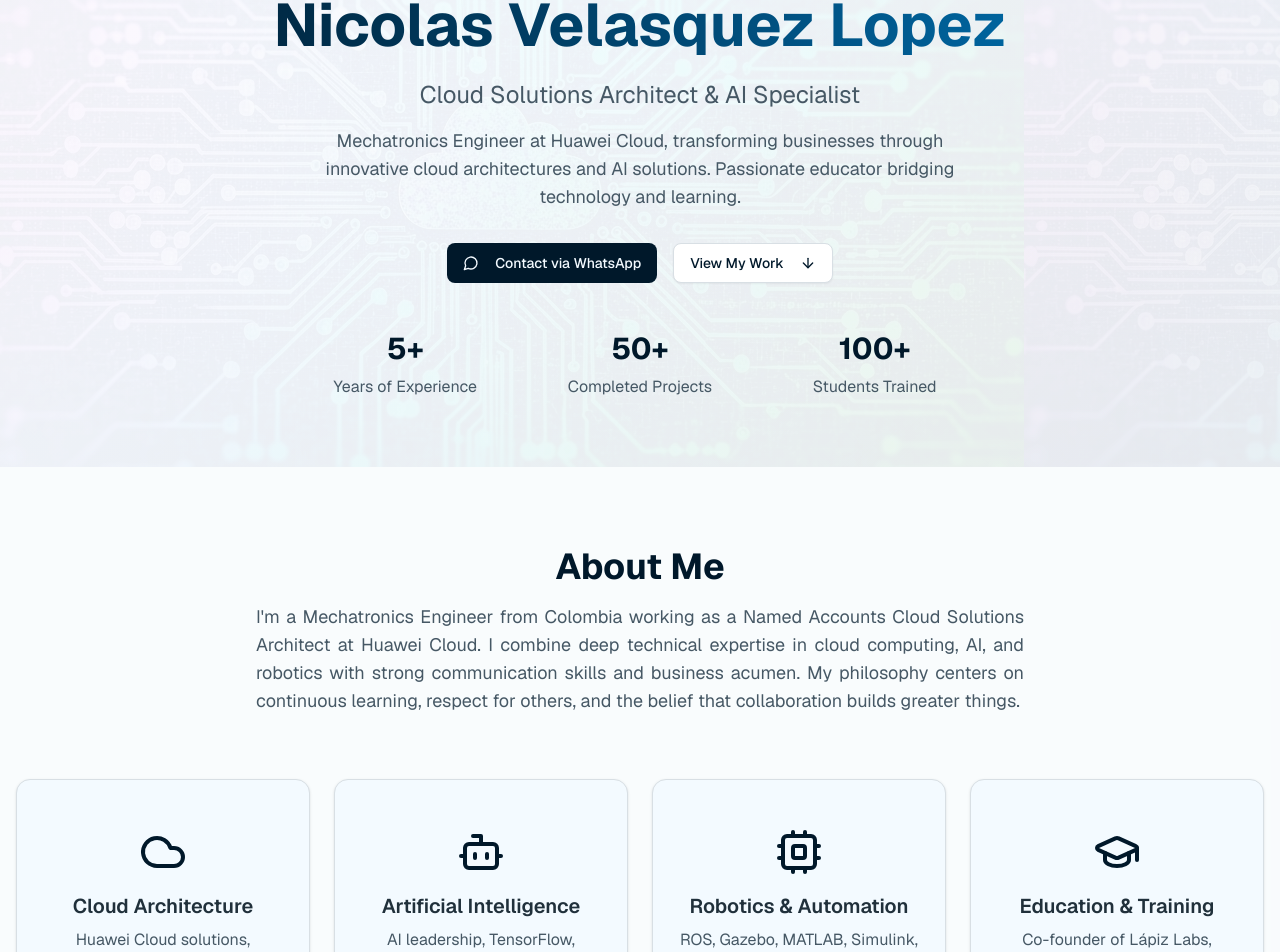
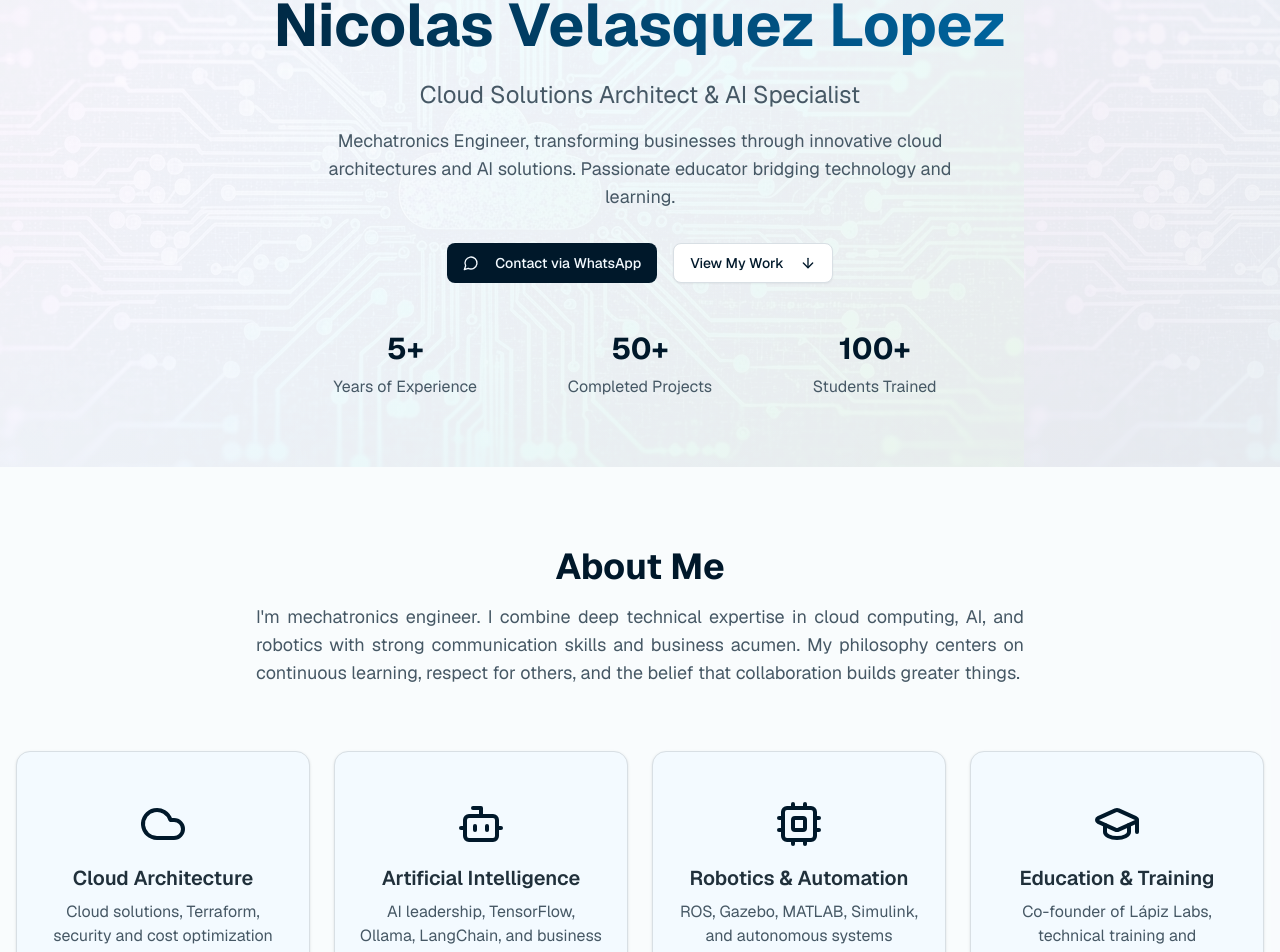
Before and after one commit to UnMecaNiko/professionalWebsite, a Next.js app: page / in a window 1280 px wide. Shown: the part 397-1349 px from the top of the page. Built offline with nearby package versions, Linux system fonts and the light colour scheme.

Commit message:
improved about section

```diff
--- a/contexts/language-context.tsx
+++ b/contexts/language-context.tsx
@@ -25,7 +25,7 @@ const translations = {
       greeting: "Hi, I'm",
       title: "Cloud Solutions Architect & AI Specialist",
       subtitle:
-        "Mechatronics Engineer at Huawei Cloud, transforming businesses through innovative cloud architectures and AI solutions. Passionate educator bridging technology and learning.",
+        "Mechatronics Engineer, transforming businesses through innovative cloud architectures and AI solutions. Passionate educator bridging technology and learning.",
       cta: "View My Work",
       contact: "Get In Touch",
     },
@@ -34,10 +34,10 @@ const translations = {
     about: {
       title: "About Me",
       description:
-        "I'm a Mechatronics Engineer from Colombia working as a Named Accounts Cloud Solutions Architect at Huawei Cloud. I combine deep technical expertise in cloud computing, AI, and robotics with strong communication skills and business acumen. My philosophy centers on continuous learning, respect for others, and the belief that collaboration builds greater things.",
+        "I'm mechatronics engineer. I combine deep technical expertise in cloud computing, AI, and robotics with strong communication skills and business acumen. My philosophy centers on continuous learning, respect for others, and the belief that collaboration builds greater things.",
       expertise: "Areas of Expertise",
       cloud: "Cloud Architecture",
-      cloudDesc: "Huawei Cloud solutions, Terraform, security and cost optimization",
+      cloudDesc: "Cloud solutions, Terraform, security and cost optimization",
       ai: "Artificial Intelligence",
       aiDesc: "AI leadership, TensorFlow, Ollama, LangChain, and business strategy",
       robotics: "Robotics & Automation",
@@ -94,7 +94,7 @@ const translations = {
 
     footer: {
       description:
-        "Mechatronics Engineer and Cloud Solutions Architect at Huawei Cloud. Transforming businesses through innovative cloud architectures, AI solutions, and robotics education.",
+        "Mechatronics Engineer and Cloud Solutions Architect. Transforming businesses through innovative cloud architectures, AI solutions, and robotics education.",
       services: {
         title: "Services",
         list: [
@@ -108,8 +108,8 @@ const translations = {
       contact: {
         title: "Contact",
       },
-      copyright: "© 2024 Nicolas Velasquez Lopez. All rights reserved.",
-      tagline: "Huawei Cloud Solutions Architect • AI Specialist • Robotics Educator • Colombia",
+      copyright: "© 2025 Nicolas Velasquez Lopez. All rights reserved.",
+      tagline: "Cloud Solutions Architect • AI Specialist • Robotics Educator • Colombia",
     },
   },
   es: {
@@ -124,9 +124,9 @@ const translations = {
     // Hero
     hero: {
       greeting: "Hola, soy",
-      title: "Arquitecto de Soluciones en Nube y Especialista en IA",
+      title: "Arquitecto de Soluciones en Nube e IA",
       subtitle:
-        "Ingeniero Mecatrónico en Huawei Cloud, transformando empresas a través de arquitecturas innovadoras en la nube y soluciones de IA. Educador apasionado que conecta tecnología y aprendizaje.",
+        "Transformando empresas a través de arquitecturas en la nube y soluciones de IA. Educador apasionado que conecta tecnología y aprendizaje.",
       cta: "Ver Mi Trabajo",
       contact: "Contactar",
     },
@@ -135,10 +135,10 @@ const translations = {
     about: {
       title: "Sobre Mí",
       description:
-        "Soy Ingeniero Mecatrónico de Colombia trabajando como Arquitecto de Soluciones en Nube para Cuentas Nombradas en Huawei Cloud. Combino experiencia técnica profunda en computación en la nube, IA y robótica con habilidades de comunicación sólidas y visión de negocio. Mi filosofía se centra en el aprendizaje continuo, el respeto por otros y la creencia de que la colaboración construye cosas más grandes.",
+        "Soy ingeniero mecatrónico. Combino experiencia técnica profunda en computación en la nube, IA y robótica con habilidades de comunicación sólidas y visión de negocio. Mi filosofía se centra en el aprendizaje continuo, el respeto por otros y la creencia de que la colaboración construye cosas más grandes.",
       expertise: "Áreas de Especialización",
       cloud: "Arquitectura en la Nube",
-      cloudDesc: "Soluciones Huawei Cloud, Terraform, seguridad y optimización de costos",
+      cloudDesc: "Soluciones Cloud, Terraform, seguridad y optimización de costos",
       ai: "Inteligencia Artificial",
       aiDesc: "Liderazgo en IA, TensorFlow, Ollama, LangChain y estrategia de negocio",
       robotics: "Robótica y Automatización",
@@ -198,7 +198,7 @@ const translations = {
 
     footer: {
       description:
-        "Ingeniero Mecatrónico y Arquitecto de Soluciones en Nube en Huawei Cloud. Transformando empresas a través de arquitecturas innovadoras en la nube, soluciones de IA y educación en robótica.",
+        "Ingeniero Mecatrónico y Arquitecto de Soluciones en Nube. Transformando empresas a través de arquitecturas innovadoras en la nube, soluciones de IA y educación en robótica.",
       services: {
         title: "Servicios",
         list: [
@@ -213,7 +213,7 @@ const translations = {
         title: "Contacto",
       },
       copyright: "© 2024 Nicolas Velasquez Lopez. Todos los derechos reservados.",
-      tagline: "Arquitecto de Soluciones Huawei Cloud • Especialista en IA • Educador en Robótica • Colombia",
+      tagline: "Arquitecto de Soluciones • Especialista en IA • Educador en Robótica • Colombia",
     },
   },
 }
```
